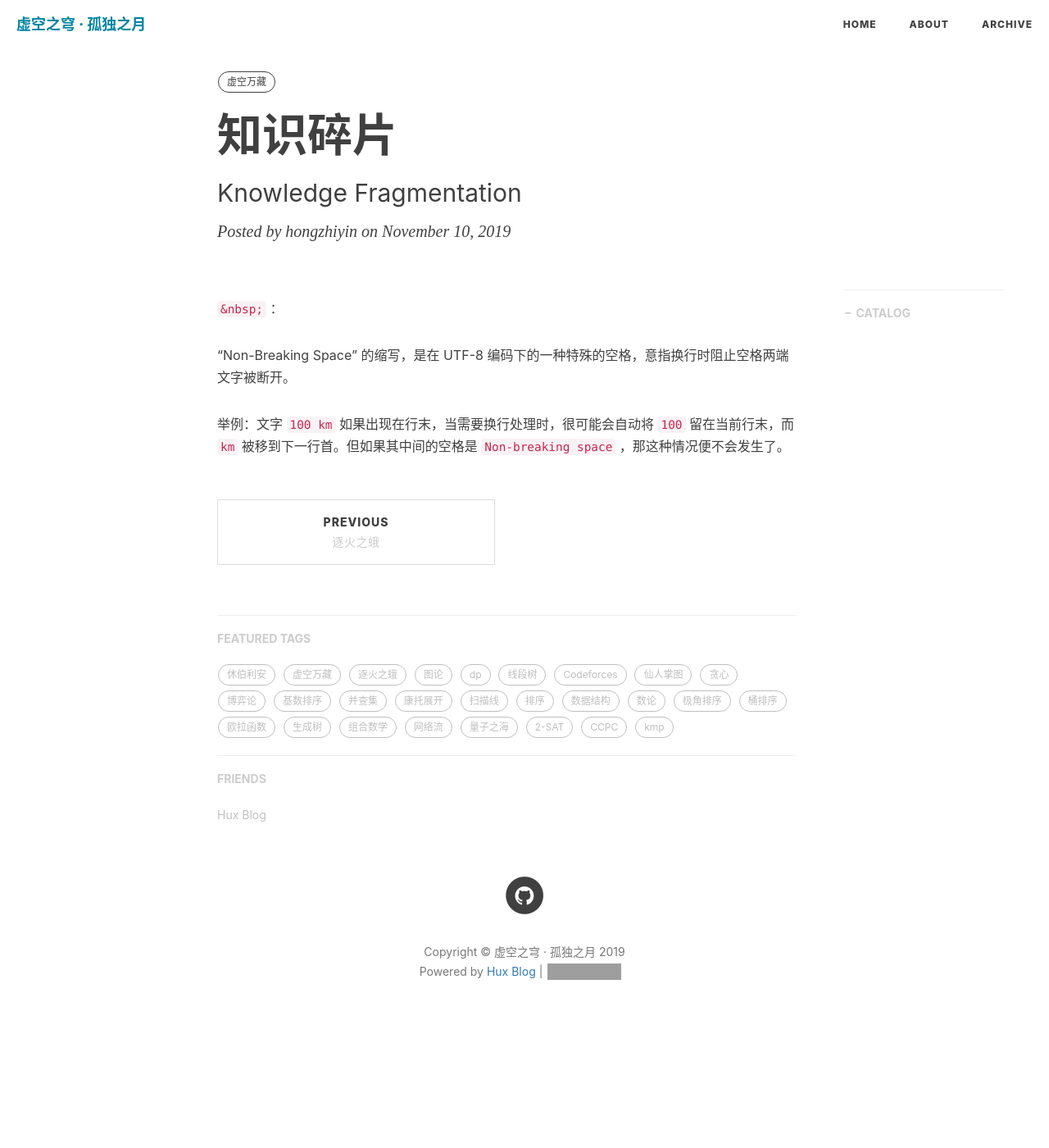
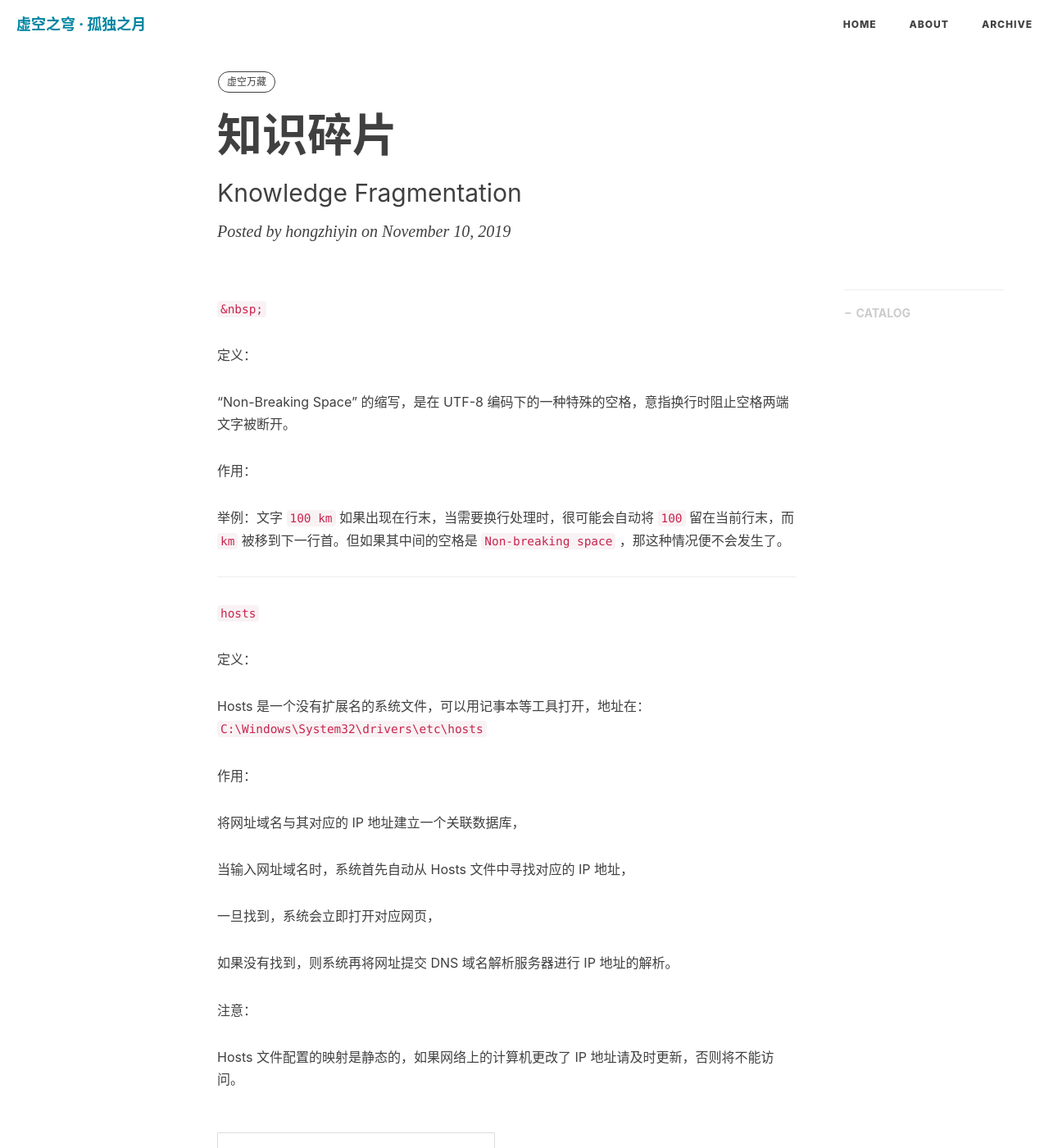
Before and after one commit to hongzhiyin/hongzhiyin.github.io, a Jekyll site: the page built from _posts/Void_Treasure/2019-11-10-knowledge-fragmentation.md, in a window 1280 px wide and 1400 px high. Shown: the whole window at 82% size. Built offline with Jekyll 4.4.1, drawn with Linux system fonts in a browser that asks for light colours; nearby versions of some CDN libraries; comment, search, counter and statistics services are not loaded; grey boxes are pictures that could not be loaded.

Commit message:
Update 2019-11-10-knowledge-fragmentation.md

```diff
--- a/_posts/Void_Treasure/2019-11-10-knowledge-fragmentation.md
+++ b/_posts/Void_Treasure/2019-11-10-knowledge-fragmentation.md
@@ -11,8 +11,38 @@ tags:
 
 
 
-`&nbsp;` ：
+`&nbsp;`
+
+定义：
 
 "Non-Breaking Space" 的缩写，是在 UTF-8 编码下的一种特殊的空格，意指换行时阻止空格两端文字被断开。
 
+作用：
+
 举例：文字 `100 km` 如果出现在行末，当需要换行处理时，很可能会自动将 `100` 留在当前行末，而 `km` 被移到下一行首。但如果其中间的空格是 `Non-breaking space` ，那这种情况便不会发生了。
+
+
+
+---
+
+
+
+`hosts`
+
+定义：
+
+Hosts 是一个没有扩展名的系统文件，可以用记事本等工具打开，地址在： `C:\Windows\System32\drivers\etc\hosts`
+
+作用：
+
+将网址域名与其对应的 IP 地址建立一个关联数据库，
+
+当输入网址域名时，系统首先自动从 Hosts 文件中寻找对应的 IP 地址，
+
+一旦找到，系统会立即打开对应网页，
+
+如果没有找到，则系统再将网址提交 DNS 域名解析服务器进行 IP 地址的解析。
+
+注意：
+
+Hosts 文件配置的映射是静态的，如果网络上的计算机更改了 IP 地址请及时更新，否则将不能访问。
```
